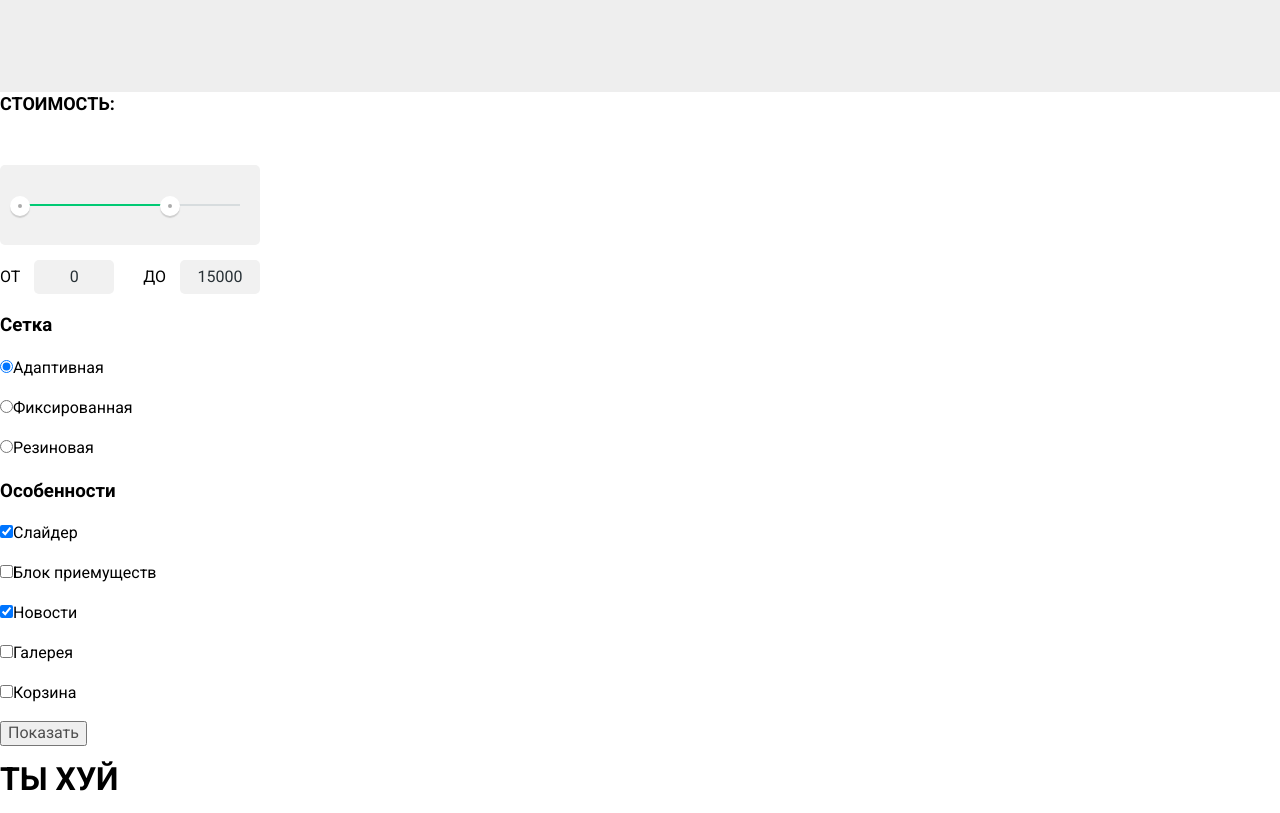
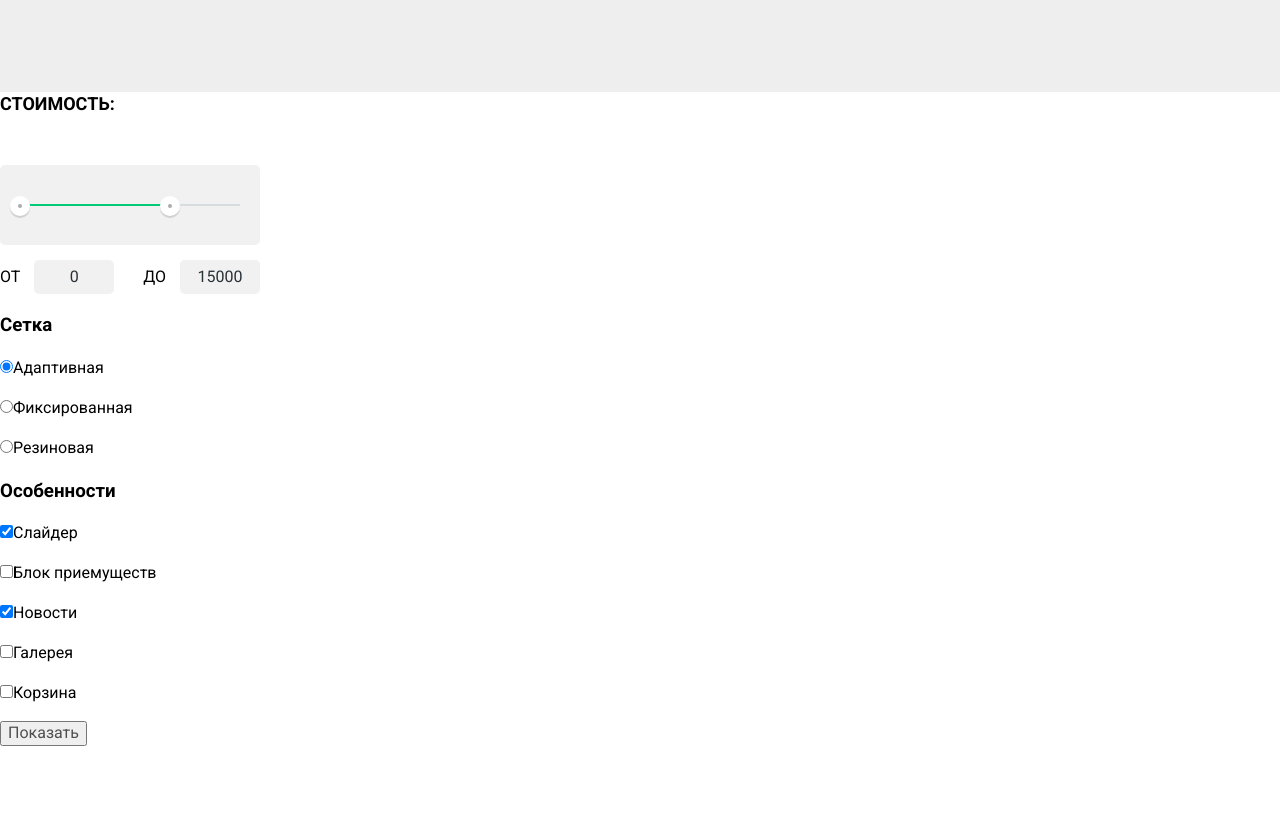
Before and after one commit to summerinstockholm/nerds, a plain HTML site: page catalog.html in a window 1280 px wide. Shown: the part 260-1073 px from the top of the page. After the commit the page ends 1006 px from the top, so only its background shows below. Drawn offline with Linux system fonts and the light colour scheme.

Commit message:
TECT КОММИТ ЛАСТ

```diff
--- a/catalog.html
+++ b/catalog.html
@@ -79,6 +79,5 @@
             <!--Другие элементы формы-->
         </form>
     </main>
-    <h1>ТЫ ХУЙ</h1>
 </body>
 </html>
```
